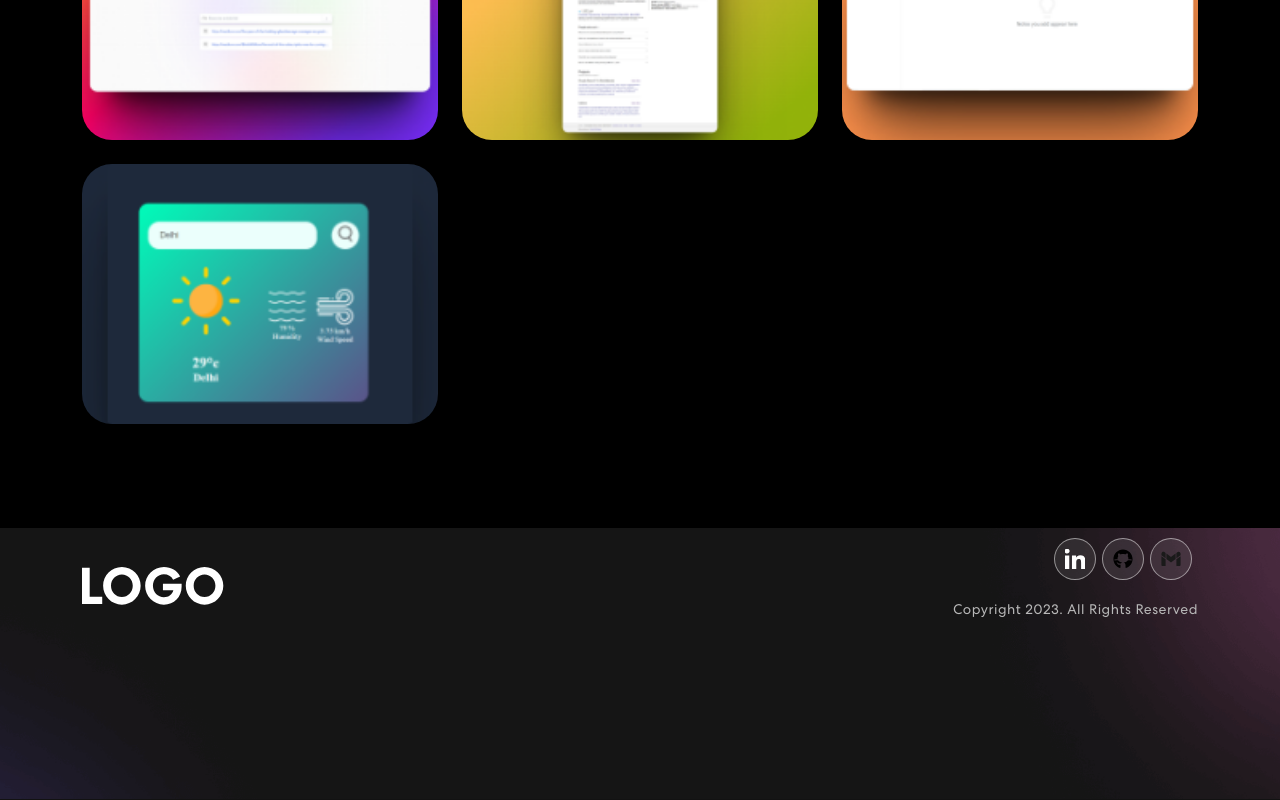
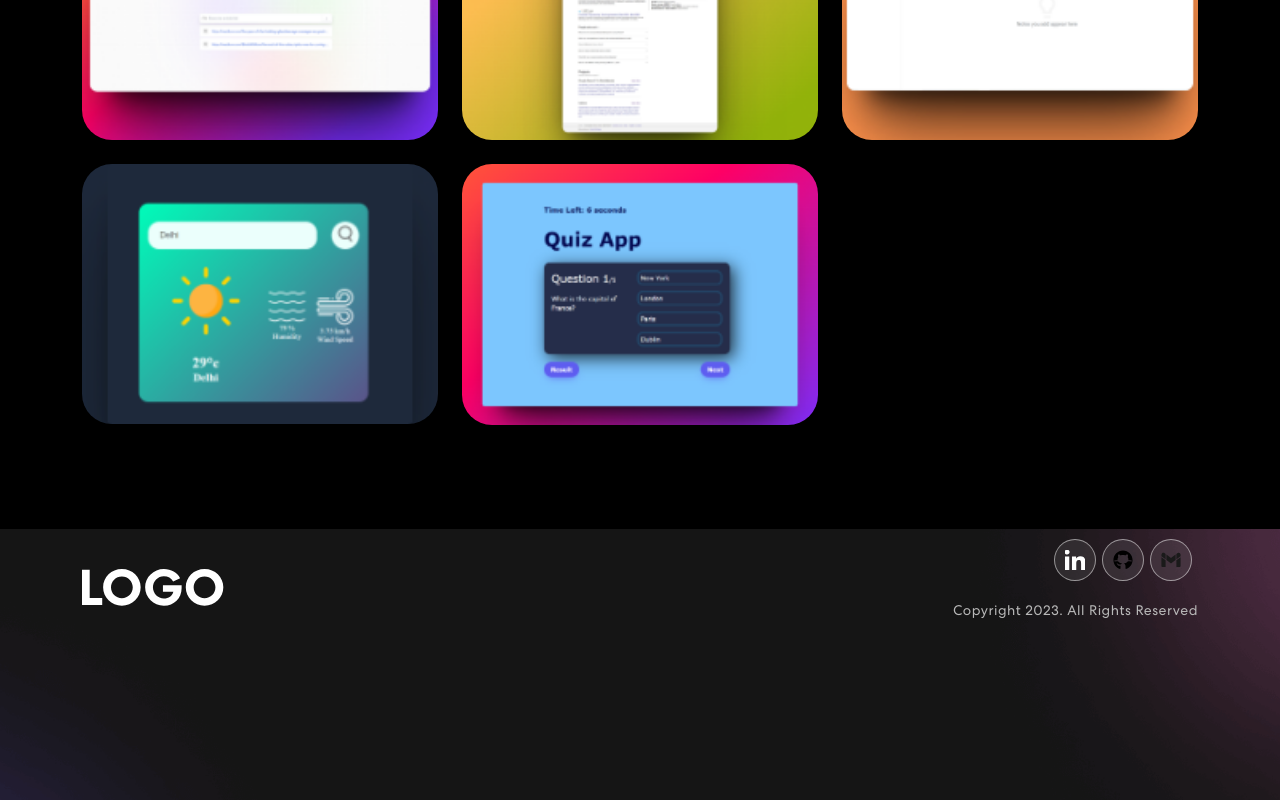
Before and after one commit to aryan-prog/personal-portfolio-website, a React (Create React App) app: page / in a window 1280 px wide. Shown: the part 1891-2691 px from the top of the page. Built offline with nearby package versions, Linux system fonts and the light colour scheme.

Commit message:
chatboat update

```diff
--- a/src/components/Projects.js
+++ b/src/components/Projects.js
@@ -4,8 +4,10 @@ import projImg1 from "../assets/img/project-img1.png";
 import projImg2 from "../assets/img/project-img2.png";
 import projImg3 from "../assets/img/project-img3.png";
 import projImg4 from "../assets/img/project-img4.png";
+import projImg5 from "../assets/img/project-img5.png";
 import expImg1 from "../assets/img/exp-img1.png";
 import expImg2 from "../assets/img/exp-img2.png";
+import expImg3 from "../assets/img/exp-img3.png";
 import colorSharp2 from "../assets/img/color-sharp2.png";
 
 export const Projects = () => {
@@ -34,8 +36,21 @@ export const Projects = () => {
       TechStack: "HTML, CSS, Javascript, ReactJS, OpenWeather API",
       link: "https://weather-app-seth.netlify.app/",
     },
+    {
+      title: "Quiz App",
+      imgUrl: projImg5,
+      TechStack: "HTML, CSS, Javascript, ReactJS",
+      link: "https://quiz-app-125.netlify.app/",
+    },
   ];
   const experience = [
+    {
+      title: "Freelance Developer",
+      company: "XGPT",
+      imgUrl: expImg3,
+      TechStack: "ReactJS, Javascript, CSS",
+      link: "https://www.chatboat.co/",
+    },
     {
       title: "Frontend Developer",
       company: "Sharpe Labs",
@@ -51,7 +66,6 @@ export const Projects = () => {
       TechStack: "HTML, CSS, Javascript, ReactJS",
       link: "https://sfslive.com/",
     },
-
   ];
 
   return (
```
Also changed, not shown: src/assets/img/exp-img3.png (added), src/assets/img/project-img5.png (added).
